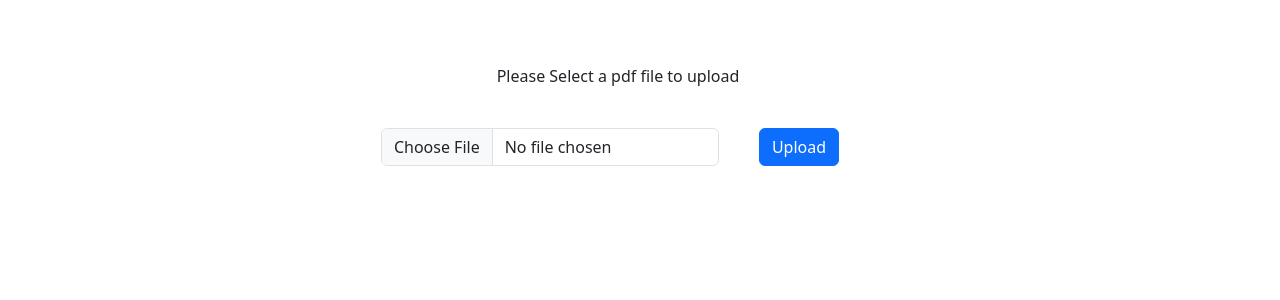
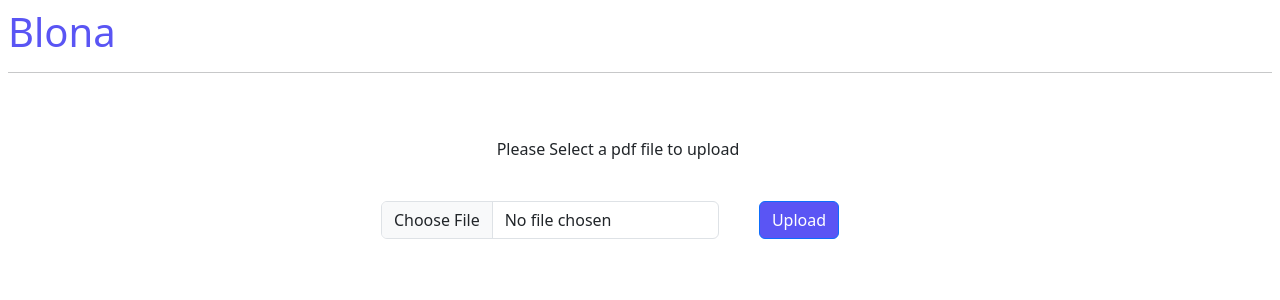
Before and after one commit to nehashaikh21/blona-code-challenge, a React (Create React App) app: page /Pdfuploader in a window 1280 px wide. Shown: the top 300 px of the page. Built offline with nearby package versions, Linux system fonts and the light colour scheme.

Commit message:
styling changes

```diff
--- /dev/null
+++ b/src/components/Header.tsx
@@ -0,0 +1,16 @@
+import React, { PureComponent } from "react";
+import { Button } from "react-bootstrap";
+
+export class Header extends PureComponent {
+  render() {
+    return (
+      <div className="m-2 align-items-center">
+        <h1>Blona</h1>
+
+        <hr></hr>
+      </div>
+    );
+  }
+}
+
+export default Header;
--- a/src/components/LandingPage.tsx
+++ b/src/components/LandingPage.tsx
@@ -50,7 +50,7 @@ function LandingPage() {
         fluid
         className="d-flex justify-content-center align-items-center text-center"
       >
-        <div className="rounded shadow m-3 p-5">
+        <div className="rounded shadow m-3 p-5 formcontainer">
           <Form onSubmit={(e) => handleSubmit(e)}>
             <Row>
               <Col>
@@ -82,7 +82,7 @@ function LandingPage() {
                 </Form.Group>
               </Col>
             </Row>
-            <Button className="m-3" variant="primary" type="submit">
+            <Button className="m-3 loginbtn" type="submit">
               Login
             </Button>
           </Form>
--- a/src/components/Pdfuploader.tsx
+++ b/src/components/Pdfuploader.tsx
@@ -8,6 +8,7 @@ import * as pdfjs from "pdfjs-dist";
 import { TextItem } from "pdfjs-dist/types/src/display/api";
 import ListGroup from "react-bootstrap/ListGroup";
 import { GlobalWorkerOptions } from "pdfjs-dist/build/pdf";
+import Header from "./Header";
 GlobalWorkerOptions.workerSrc = window.location.origin + "/pdf.worker.min.js";
 
 function Pdfuploader() {
@@ -80,6 +81,7 @@ function Pdfuploader() {
 
   return (
     <>
+      <Header />
       <Container className="d-flex justify-content-center align-items-center text-center m-5 p-3">
         <div>
           <Form.Group controlId="formFile" className="mb-3">
@@ -93,7 +95,11 @@ function Pdfuploader() {
                 />
               </Col>
               <Col xs="auto">
-                <Button type="button" className="m-3" onClick={handleSubmit}>
+                <Button
+                  type="button"
+                  className="m-3 btn"
+                  onClick={handleSubmit}
+                >
                   Upload
                 </Button>
               </Col>
@@ -124,7 +130,7 @@ function Pdfuploader() {
               </div>
               <div className="float-end">
                 <Button
-                  className="m-3 float-end"
+                  className="m-3 float-end btn"
                   onClick={() => handleParse(index)}
                 >
                   Parse &nbsp;
@@ -143,7 +149,7 @@ function Pdfuploader() {
                   </svg>
                 </Button>
                 <Button
-                  className="m-3 float-end"
+                  className="m-3 float-end btn"
                   onClick={() => handleDelete(index)}
                 >
                   Delete &nbsp;
--- a/src/index.css
+++ b/src/index.css
@@ -1,6 +1,4 @@
 body {
-
-  background-color: #5a55f4;
   margin: 20%;
   font-family: -apple-system, BlinkMacSystemFont, 'Segoe UI', 'Roboto', 'Oxygen',
     'Ubuntu', 'Cantarell', 'Fira Sans', 'Droid Sans', 'Helvetica Neue',
@@ -14,3 +12,16 @@ code {
   font-family: source-code-pro, Menlo, Monaco, Consolas, 'Courier New',
     monospace;
 }
+
+h1{
+  color: #5a55f4 !important;
+}
+
+.formcontainer{
+  border-color: #5a55f4 !important;
+  box-shadow: #5a55f4;
+}
+
+.btn{
+  background-color:#5a55f4 !important;
+}
```
